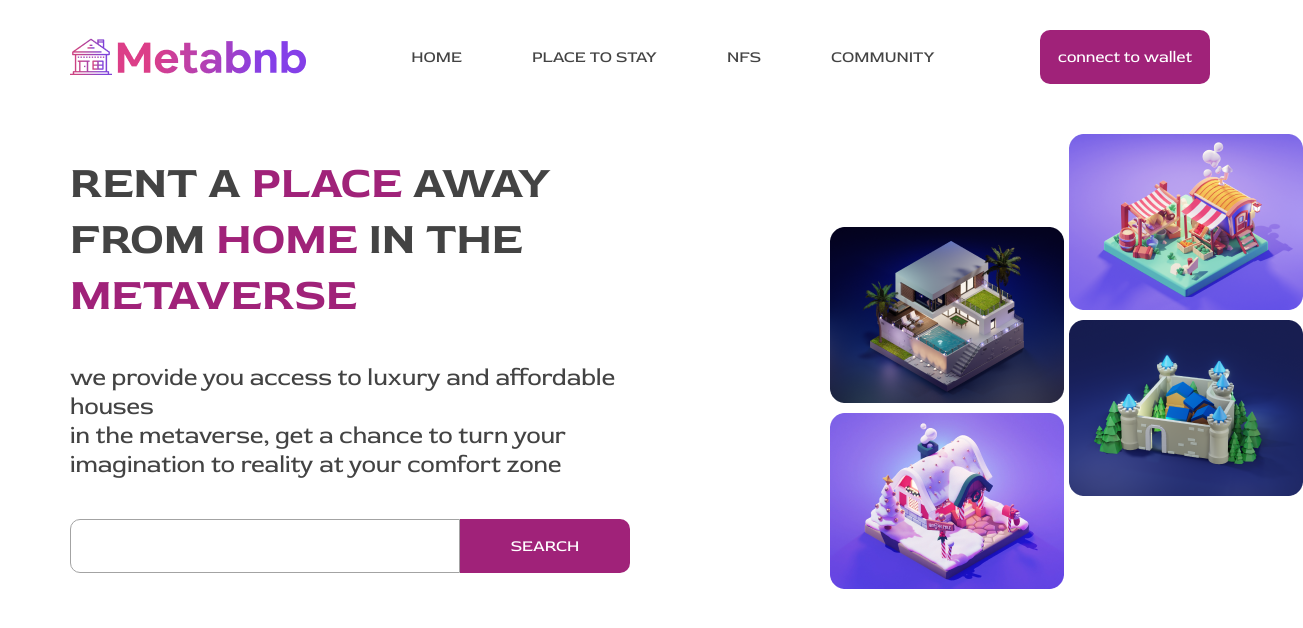
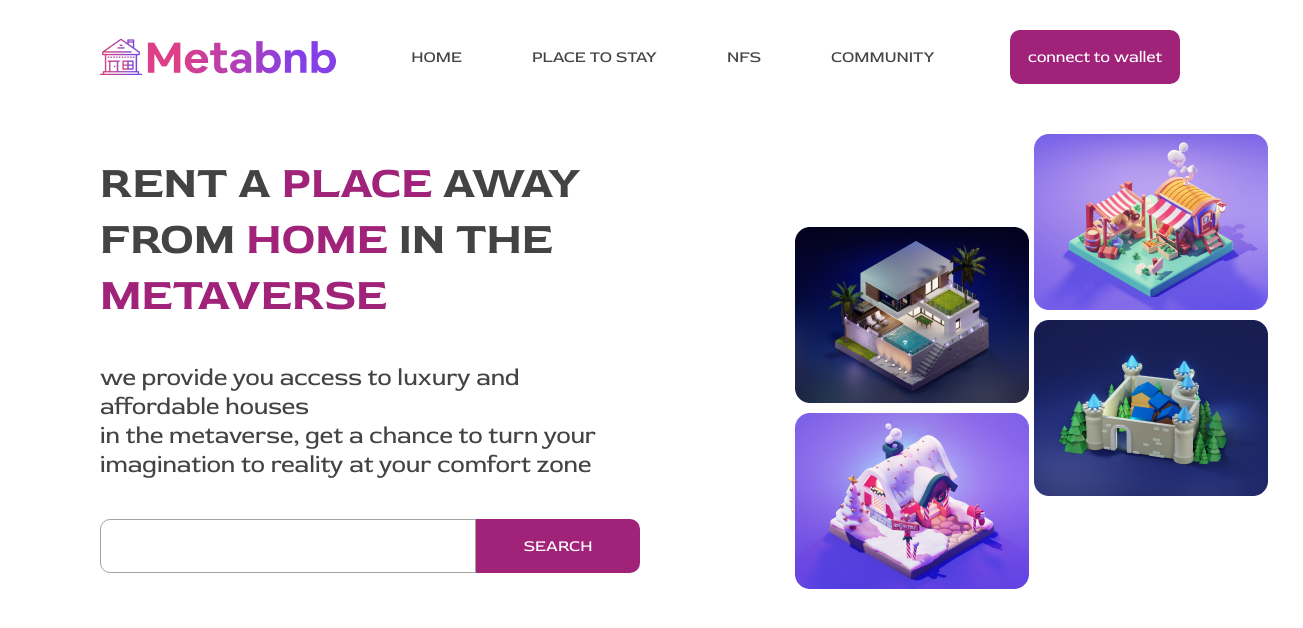
Before and after one commit to Caprii31/Metabnb-task, a React (Vite) app: page / in a window 1280 px wide. Shown: the top 628 px of the page, 1303 px wide, since content can reach past the window. Built offline with nearby package versions, Linux system fonts and the light colour scheme.

Commit message:
hero-refactor

```diff
--- /dev/null
+++ b/src/components/Hero/Hero.jsx
@@ -0,0 +1,29 @@
+import React from 'react'
+import './index.scss'
+import heroImg1 from '../../assets/images/hero1.png'
+import heroImg2 from '../../assets/images/hero2.png'
+import heroImg3 from '../../assets/images/hero3.png'
+import heroImg4 from '../../assets/images/hero4.png'
+
+function Hero() {
+  return (
+    <section id="hero">
+        <section id="hero__text">
+            <h1 id="hero__text--header">rent a <span>place</span> away from <span>home</span> in the <span>metaverse</span></h1>
+            <p id="hero__text--par">we provide you access to luxury and affordable houses <br /> in the metaverse, get a chance to turn your <br /> imagination to reality at your comfort zone</p>
+            <div id="hero__text--search">
+                <input type="text" />
+                <button className="hero__text--search--btn btn">search</button>
+            </div>
+        </section>
+        <section id="hero__images">
+            <img src={heroImg1} alt="" className="hero__images--img" />
+            <img src={heroImg2} alt="" className="hero__images--img" />
+            <img src={heroImg3} alt="" className="hero__images--img" />
+            <img src={heroImg4} alt="" className="hero__images--img" />
+        </section>
+    </section>
+  )
+}
+
+export default Hero
--- a/src/components/Main/index.scss
+++ b/src/components/Hero/index.scss
@@ -1,21 +1,21 @@
 @use '../../App.scss';
 
-#main{
+#hero{
     display: flex;
     align-items: center;
-    gap: 200px;
     width: 100%;
     padding: 50px 0;
 
-    #main__text{
+   #hero__text{
         display: flex;
         flex-direction: column;
         gap: 40px;
         max-width: 50%;
+        flex-shrink: 2;
 
 
 
-        #main__text--header{
+       #hero__text--header{
             font-size: 2.8rem;
             text-transform: uppercase;
 
@@ -24,11 +24,11 @@
             }
         }
 
-        #main__text--par{
+       #hero__text--par{
             font-size: 24px;
         }
 
-        #main__text--search{
+       #hero__text--search{
             display: flex;
             align-items: center;
 
@@ -38,9 +38,12 @@
                 height: 54px;
                 border-radius: 10px 0 0 10px;
                 border: 1px solid App.$border-color;
+                padding-left: 10px;
+                font-size: 1rem;
+                outline:none;
             }
 
-            .main__text--search--btn{
+            .hero__text--search--btn{
                 border-radius: 0 10px 10px 0;
                 background-color: App.$main-theme;
                 color: App.$second-font-color;
@@ -50,22 +53,22 @@
     }
 
 
-    #main__images{
+   #hero__images{
 
         display:grid;
-        grid-template-columns: repeat(2,234px) ;
+        grid-template-columns: 150px 234px 234px;
         grid-template-rows: repeat(5,88px);
         gap: 5px;
         grid-template-areas:
-        '. img2'
-        'img1 img2'
-        'img1 img4'
-        'img3 img4'
-        'img3 .'
+        '. . img2'
+        '. img1 img2'
+        '. img1 img4'
+        '. img3 img4'
+        '. img3 .'
         ;
 
 
-        .main__images--img{
+        .hero__images--img{
             &:nth-child(1){
                 grid-area: img1;
             }
--- a/src/components/Home/Home.jsx
+++ b/src/components/Home/Home.jsx
@@ -1,6 +1,6 @@
 import React from 'react'
 import Navbar from '../Navbar/Navbar'
-import Main from '../Main/Main'
+import Hero from '../Hero/Hero'
 import './index.scss'
 
 
@@ -8,7 +8,7 @@ function Home() {
   return (
     <div id="home">
         <Navbar />
-        <Main />
+        <Hero />
     </div>
   )
 }
--- a/src/components/Home/index.scss
+++ b/src/components/Home/index.scss
@@ -1,5 +1,5 @@
 @use '../../App.scss';
 
 #home{
-    padding: 30px 70px 0 70px;
+    padding: 30px 100px 0 100px;
 }
--- a/src/components/Main/Main.jsx
+++ /dev/null
@@ -1,29 +0,0 @@
-import React from 'react'
-import './index.scss'
-import heroImg1 from '../../assets/images/hero1.png'
-import heroImg2 from '../../assets/images/hero2.png'
-import heroImg3 from '../../assets/images/hero3.png'
-import heroImg4 from '../../assets/images/hero4.png'
-
-function Main() {
-  return (
-    <main id="main">
-        <section id="main__text">
-            <h1 id="main__text--header">rent a <span>place</span> away from <span>home</span> in the <span>metaverse</span></h1>
-            <p id="main__text--par">we provide you access to luxury and affordable houses <br /> in the metaverse, get a chance to turn your <br /> imagination to reality at your comfort zone</p>
-            <div id="main__text--search">
-                <input type="text" />
-                <button className="main__text--search--btn btn">search</button>
-            </div>
-        </section>
-        <section id="main__images">
-            <img src={heroImg1} alt="" className="main__images--img" />
-            <img src={heroImg2} alt="" className="main__images--img" />
-            <img src={heroImg3} alt="" className="main__images--img" />
-            <img src={heroImg4} alt="" className="main__images--img" />
-        </section>
-    </main>
-  )
-}
-
-export default Main
```
